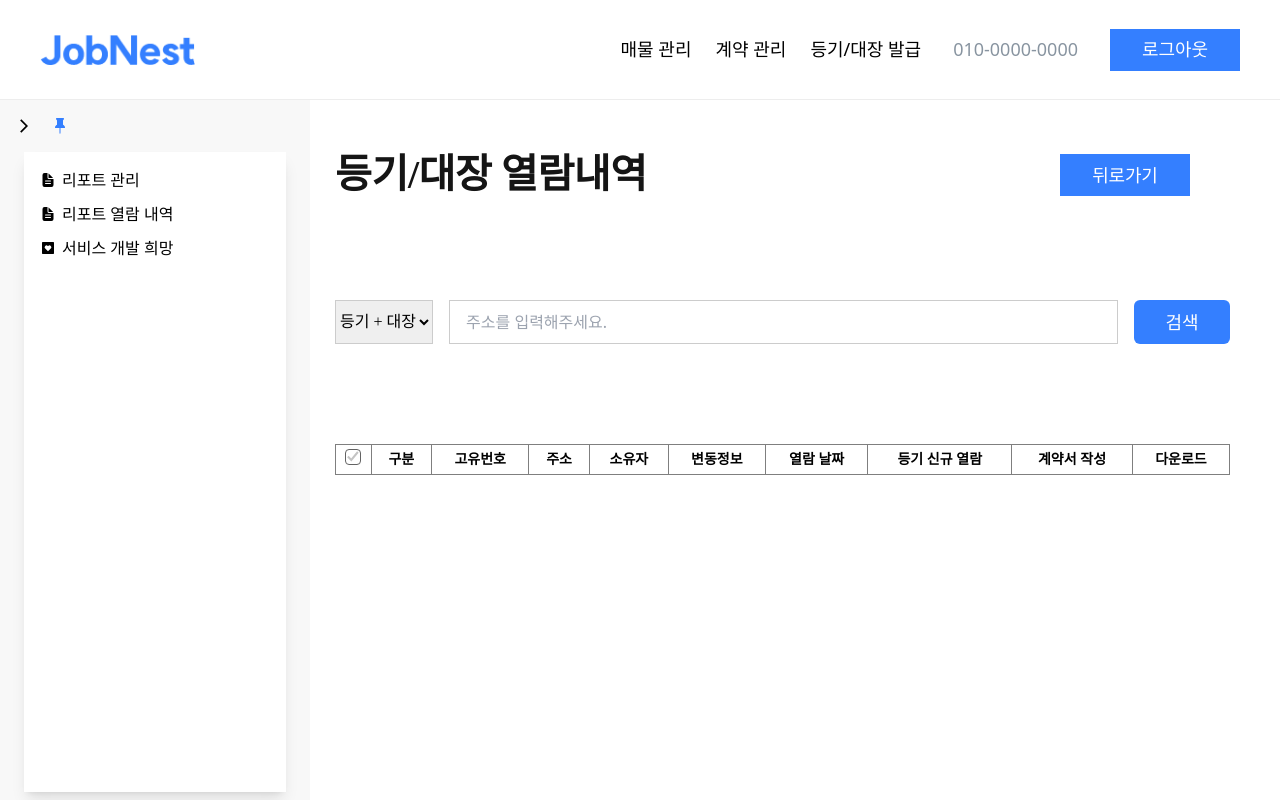
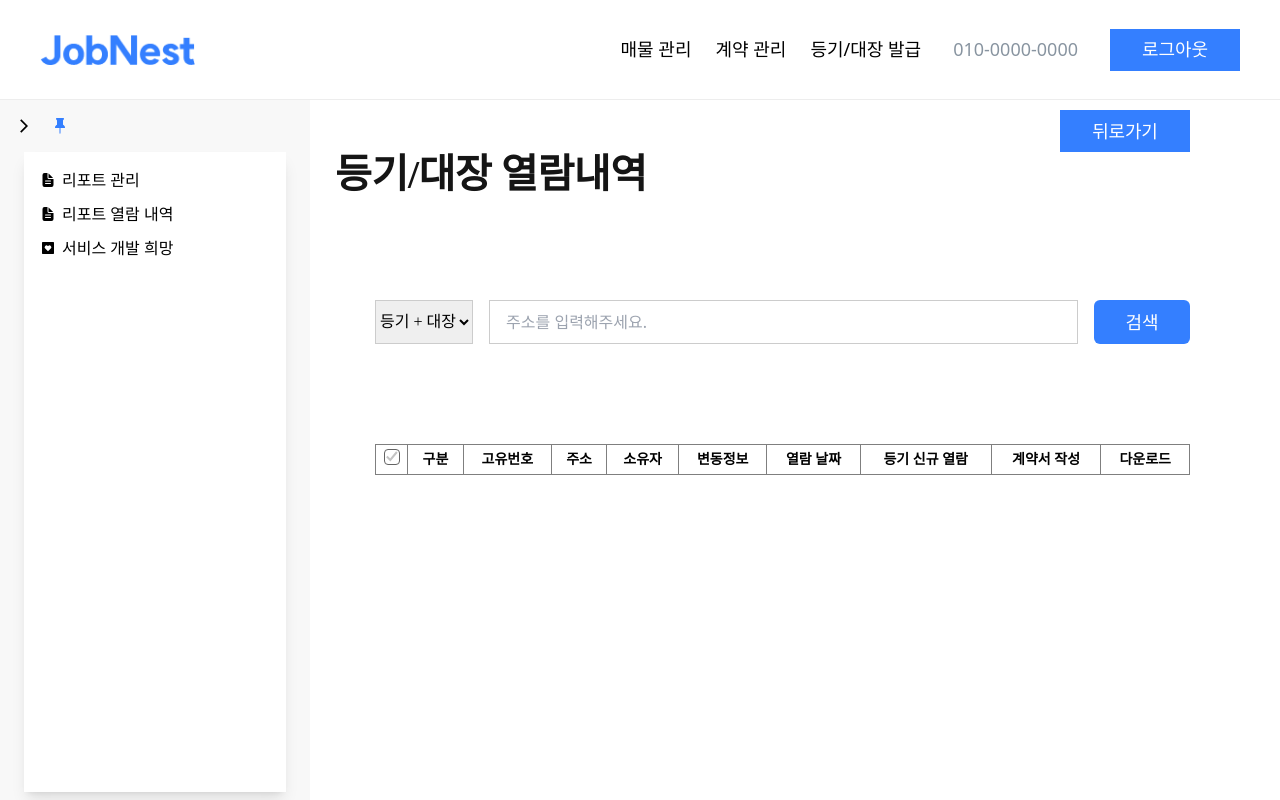
Before and after one commit to JobNest-useTeamWork/jobnest-frontend, a React (Vite) app: page /register/open in a window 1280 px wide. Built offline with nearby package versions, Linux system fonts and the light colour scheme; a web font is replaced by a local one.

Commit message:
[style] register 페이지 margin, padding 수정

```diff
--- a/src/components/register/RegisterList.tsx
+++ b/src/components/register/RegisterList.tsx
@@ -18,7 +18,7 @@ const RegisterList = ({ item }: RegisterListProps) => {
   return (
     <li
       className={twMerge(
-        "w-full h-[58px] flex items-center border border-[#8894a0]",
+        "w-full h-[58px] pl-4 flex items-center border border-[#8894a0]",
         item.isChecked && "border-2 border-[#347fff]"
       )}
     >
--- a/src/components/register/RegisterListContent.tsx
+++ b/src/components/register/RegisterListContent.tsx
@@ -8,9 +8,7 @@ const RegisterListContent = ({ type, address }: RegisterListContentType) => {
       <div className='flex items-center justify-center px-3 min-w-[66px] h-[34px] rounded-[20px] border border-[#cccccc] shrink-0'>
         <span>{type}</span>
       </div>
-      <span className='font-noto-sans-kr text-[#6f6f6f] line-clamp-1'>
-        {address}
-      </span>
+      <span className='font-noto-sans-kr text-[#6f6f6f]'>{address}</span>
     </div>
   );
 };
--- a/src/components/register/SearchForm.tsx
+++ b/src/components/register/SearchForm.tsx
@@ -18,7 +18,7 @@ const SearchForm = () => {
 
   return (
     <form
-      className='w-full h-11 flex items-center gap-4 mb-[100px]'
+      className='max-w-[1264px] h-11 flex items-center gap-4 mb-[100px] mx-10'
       onSubmit={handleSubmit(onSubmitSearchAddress)}
     >
       <SelectBox register={register("register_type")}></SelectBox>
--- a/src/layouts/RegisterLayout.tsx
+++ b/src/layouts/RegisterLayout.tsx
@@ -19,13 +19,13 @@ const RegisterLayout = ({
   const { title, desc } = titleData;
 
   return (
-    <div className="flex flex-col w-full h-full relative">
+    <div className='flex flex-col w-full h-full relative'>
       <Title title={title} desc={desc} />
       {!isOpenDetail && (
-        <Link to="/register/open">
+        <Link to='/register/open'>
           <Button
             className={twMerge(
-              "w-[130px] h-[42px] absolute top-1 right-10",
+              "w-[130px] h-[42px] absolute -top-10 right-10",
               title === "등기/대장 열람내역" && "hidden"
             )}
           >
@@ -34,8 +34,8 @@ const RegisterLayout = ({
         </Link>
       )}
       {title === "등기/대장 열람내역" && (
-        <Link to="/register">
-          <Button className="w-[130px] h-[42px] absolute top-1 right-10">
+        <Link to='/register'>
+          <Button className='w-[130px] h-[42px] absolute -top-10 right-10'>
             뒤로가기
           </Button>
         </Link>
--- a/src/pages/Register.tsx
+++ b/src/pages/Register.tsx
@@ -32,10 +32,10 @@ const Register = () => {
     <div className={openDetail ? "flex justify-between gap-10" : ""}>
       <RegisterLayout isOpenDetail={openDetail} titleData={RegisterTitleData}>
         {searchedRegister.length !== 0 && (
-          <div>
-            <div className="flex items-center relative gap-[6px] mb-[60px]">
+          <div className='ml-10 max-w-[1264px]'>
+            <div className='flex items-center relative gap-[6px] mb-[60px]'>
               <Checkbox
-                type="checkbox"
+                type='checkbox'
                 onChange={handleCheckboxAll}
                 checked={isCheckedAll}
               >
--- a/src/pages/RegisterOpen.tsx
+++ b/src/pages/RegisterOpen.tsx
@@ -18,7 +18,7 @@ const RegisterOpen = () => {
 
   return (
     <RegisterLayout titleData={RegisterOpenTitleData}>
-      <table className='text-sm text-center'>
+      <table className='text-sm text-center mx-10'>
         <thead>
           <tr>
             {titleHeader.map((item) => {
```
